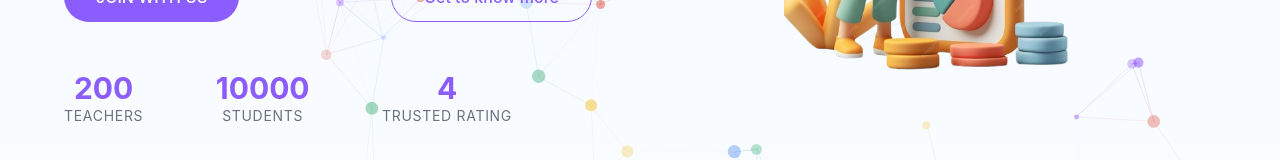
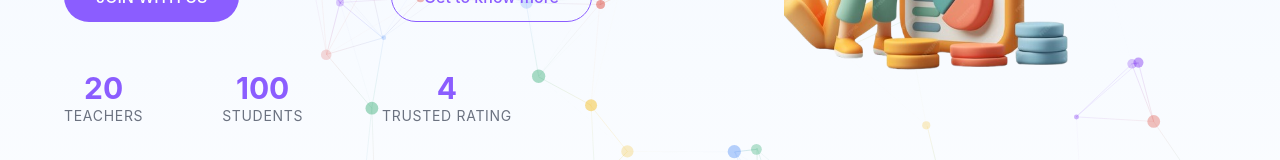
Before and after one commit to Kunal2878/educloud, a React (Vite) app: page / in a window 1280 px wide. Shown: the part 452-612 px from the top of the page. Built offline with nearby package versions, Linux system fonts and the light colour scheme.

Commit message:
feat: add finance route and update performance metrics on landing page

```diff
--- a/src/App.jsx
+++ b/src/App.jsx
@@ -152,6 +152,10 @@ function App() {
       element:<UnderMaintenance/>
     },
     {
+      path:'/finance',
+      element:<UnderMaintenance/>
+    },
+    {
       path:'/test',
       element:<Test/>
 
--- a/src/Frontend/Components/AttendanceSystem/Performance.jsx
+++ b/src/Frontend/Components/AttendanceSystem/Performance.jsx
@@ -174,9 +174,9 @@ const PerformanceDashboard = () => {
     { name: "feedback", value: "Excellent", Icon: GraduationCap },
   ];
   const PrincipalData = [
-    { name: "Students", value: 10000, Icon: GraduationCap },
-    { name: "Teachers", value: 200, Icon: Pen },
-    { name: "Earnings", value: "4.2M", Icon: IndianRupee },
+    { name: "Students", value: 20, Icon: GraduationCap },
+    { name: "Teachers", value: 100, Icon: Pen },
+    { name: "Earnings", value: "1200000", Icon: IndianRupee },
   ];
   const [selectedClass, setSelectedClass] = useState("Class A");
   const [selectedDate, setSelectedDate] = useState("2024-05-05");
--- a/src/Frontend/Components/Navbar/Navbar.jsx
+++ b/src/Frontend/Components/Navbar/Navbar.jsx
@@ -430,6 +430,7 @@ const Nav = ({ children, path }) => {
         {path === "/id-card" && <UnderMaintenance />}
         {path === "/teacher-attendance" && <UnderMaintenance />}
         {path === "/my-time-table" && <UnderMaintenance />}
+        {path === "/finance" && <UnderMaintenance />}
       </div>
 
       <main
--- a/src/Frontend/Pages/LandingPage2.jsx
+++ b/src/Frontend/Pages/LandingPage2.jsx
@@ -61,8 +61,8 @@ const SchoolLandingPage = () => {
               className="flex justify-between mt-12 max-w-md animate-slideUp"
               style={{ animationDelay: "0.4s" }}
             >
-              <StatCounter number="200+" label="Teachers" />
-              <StatCounter number="10000" label="Students" />
+              <StatCounter number="20" label="Teachers" />
+              <StatCounter number="100" label="Students" />
               <StatCounter number="4.6" label="TRUSTED RATING" />
             </div>
           </div>
```
